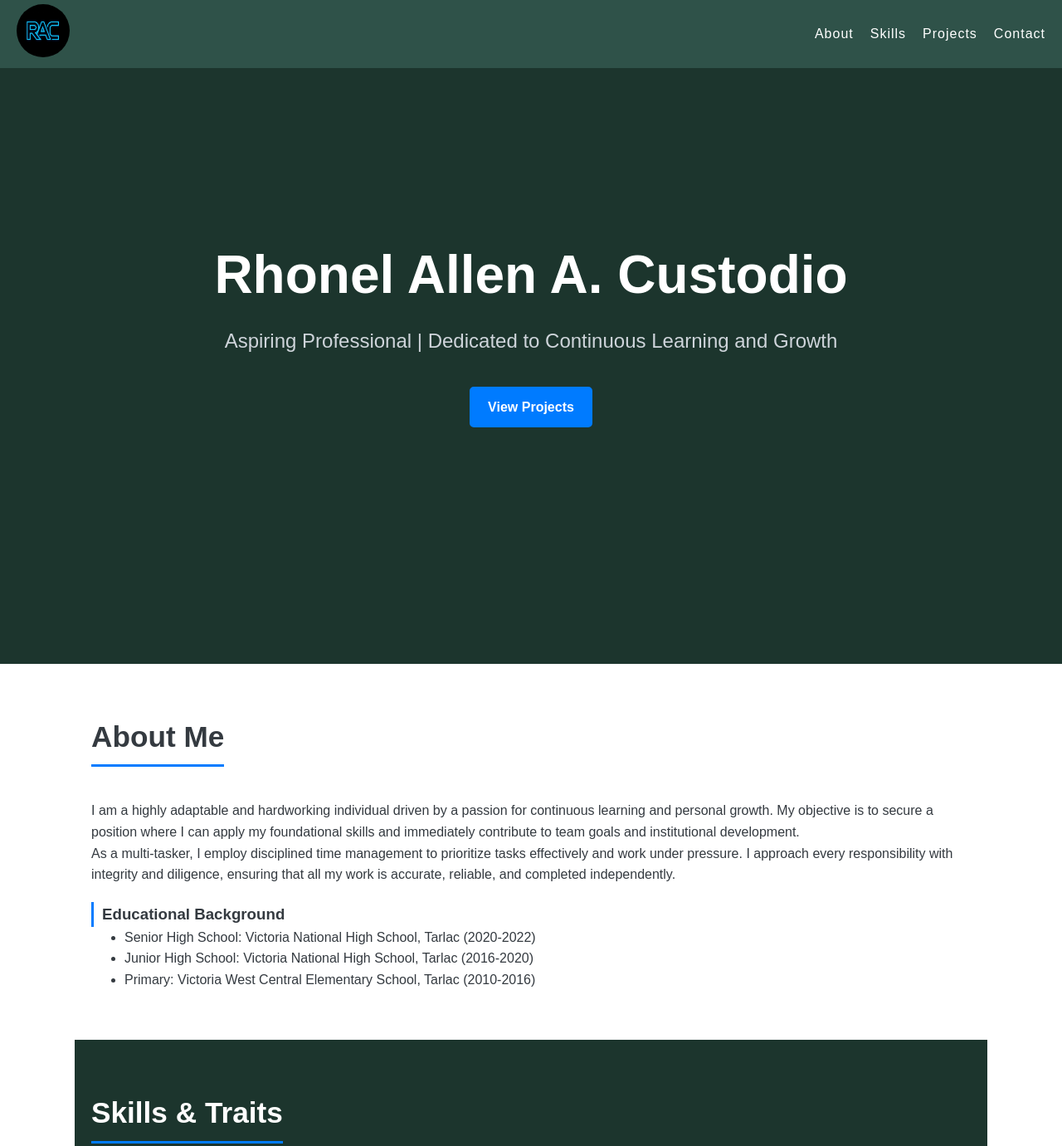
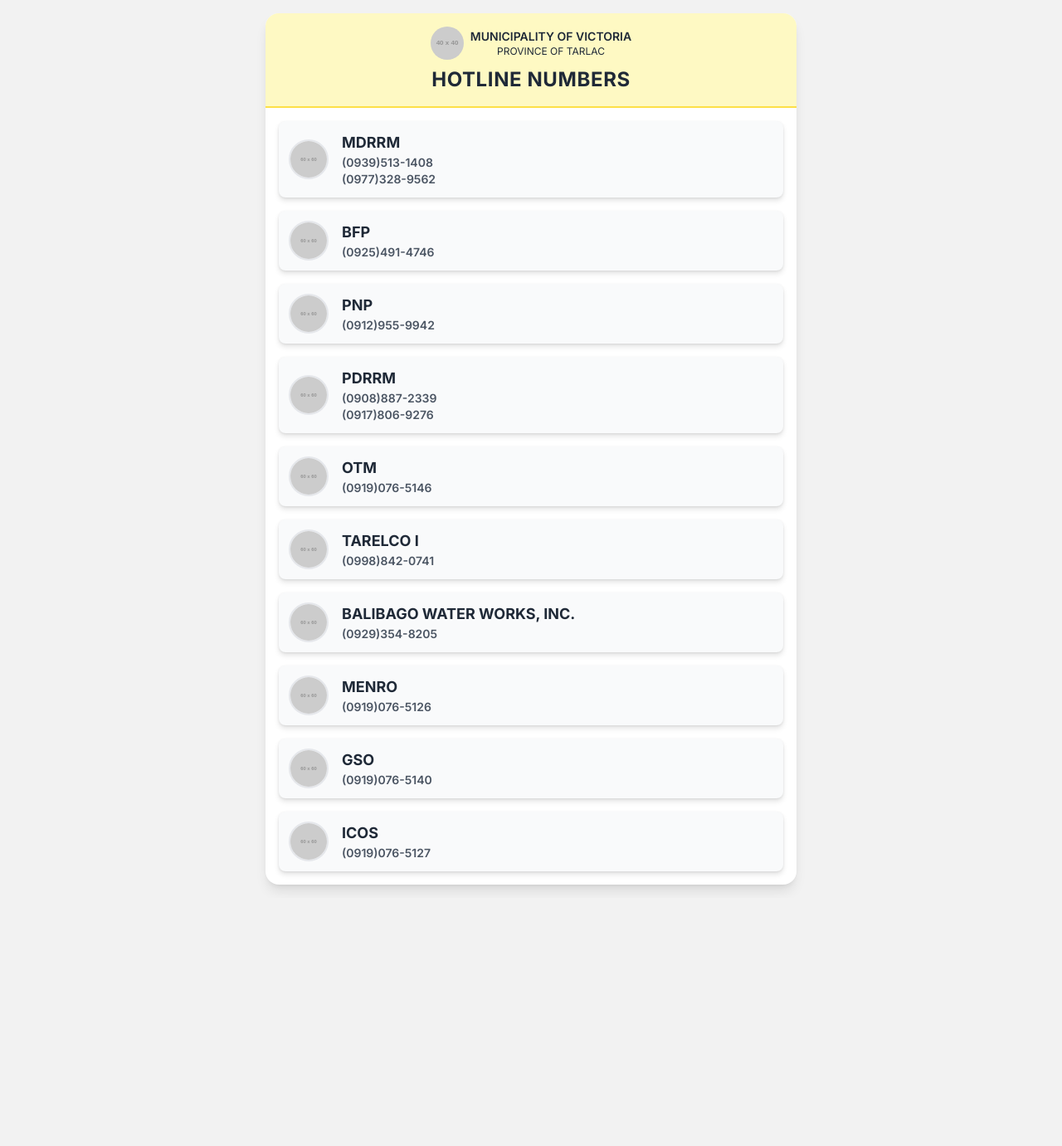
Before and after one commit to RhonelCustodio/webpage-project-team, a plain HTML site: page index.html in a window 1280 px wide. Shown: the top 1381 px of the page at 83% size. After the commit the page ends 1082 px from the top, so only its background shows below. Drawn offline with nearby package versions, Linux system fonts and the light colour scheme; placeholder pictures from the web are drawn by us.

Commit message:
Add files via upload

```diff
--- a/index.html
+++ b/index.html
@@ -3,120 +3,157 @@
 <head>
     <meta charset="UTF-8">
     <meta name="viewport" content="width=device-width, initial-scale=1.0">
-    <title>Rhonel Allen A. Custodio | Portfolio</title>
-    <link rel="stylesheet" href="style.css">
+    <title>Victoria Hotline Numbers</title>
+    <script src="https://cdn.tailwindcss.com"></script>
+    <link href="https://fonts.googleapis.com/css2?family=Inter:wght@400;600;700&display=swap" rel="stylesheet">
+    <style>
+        body {
+            font-family: 'Inter', sans-serif;
+            background-color: #f0f4f8;
+        }
+        .hotline-card {
+            box-shadow: 0 4px 6px rgba(0, 0, 0, 0.1), 0 1px 3px rgba(0, 0, 0, 0.08);
+            transition: transform 0.2s, box-shadow 0.2s;
+        }
+        .hotline-number:active {
+            transform: scale(0.98);
+            box-shadow: 0 2px 4px rgba(0, 0, 0, 0.1), 0 0px 2px rgba(0, 0, 0, 0.08);
+        }
+    </style>
 </head>
-<body>
+<body class="bg-[#f2f2f2] text-gray-800">
 
-    <header id="home">
-        <nav>
-            <div class="logo">
-                <img src="logo.png" alt="Rhonel Allen A. Custodio Logo/Photo">
-            </div>
-            <ul class="nav-links">
-                <li><a href="#about">About</a></li>
-                <li><a href="#skills">Skills</a></li>
-                <li><a href="#projects">Projects</a></li>
-                <li><a href="#contact">Contact</a></li>
-            </ul>
-        </nav>
-        <div class="hero">
-            <h1>Rhonel Allen A. Custodio</h1>
-            <p>Aspiring Professional | Dedicated to Continuous Learning and Growth</p>
-            <a href="#projects" class="button primary">View Projects</a>
-        </div>
-    </header>
-
-    <main>
-        <section id="about" class="container">
-            <h2>About Me</h2>
-            <div class="about-content">
-                <p>
-                    I am a highly adaptable and hardworking individual driven by a passion for continuous learning and personal growth. My objective is to secure a position where I can apply my foundational skills and immediately contribute to team goals and institutional development.
-                </p>
-                <p>
-                    As a multi-tasker, I employ disciplined time management to prioritize tasks effectively and work under pressure. I approach every responsibility with integrity and diligence, ensuring that all my work is accurate, reliable, and completed independently.
-                </p>
-                <h3>Educational Background</h3>
-                <ul>
-                    <li>Senior High School: Victoria National High School, Tarlac (2020-2022)</li>
-                    <li>Junior High School: Victoria National High School, Tarlac (2016-2020)</li>
-                    <li>Primary: Victoria West Central Elementary School, Tarlac (2010-2016)</li>
-                </ul>
-            </div>
-        </section>
-
-        <section id="skills" class="container dark-bg">
-            <h2>Skills & Traits</h2>
-            <div class="skills-grid">
-                <div class="skill-category">
-                    <h3>Technical Skills</h3>
-                    <ul>
-                        <li>Web Development: HTML5, CSS3, JavaScript</li>
-                        <li>Version Control: Git & GitHub</li>
-                        <li>Office Tools: Microsoft Word, Excel, PowerPoint</li>
-                    </ul>
-                </div>
-                <div class="skill-category">
-                    <h3>Personal Strengths</h3>
-                    <ul>
-                        <li>Hardworking & Trustworthy</li>
-                        <li>Multi-Tasking & Time Management</li>
-                        <li>Can Work Under Pressure</li>
-                        <li>Passion for Continuous Learning</li>
-                    </ul>
+    <div class="container mx-auto p-4 max-w-2xl">
+        <div class="bg-white rounded-2xl shadow-lg overflow-hidden">
+            <!-- Header section -->
+            <div class="bg-yellow-100 p-4 border-b-2 border-yellow-300 flex flex-col items-center">
+                <div class="flex items-center justify-center space-x-2 mb-2">
+                    <img src="https://placehold.co/40x40/fff/000?text=Logo" onerror="this.src='https://placehold.co/40x40/fff/000?text=Logo';" alt="Victoria Logo" class="w-10 h-10 rounded-full">
+                    <div class="text-center">
+                        <p class="text-sm font-semibold">MUNICIPALITY OF VICTORIA</p>
+                        <p class="text-xs">PROVINCE OF TARLAC</p>
                     </div>
                 </div>
-        </section>
+                <h1 class="text-lg md:text-xl lg:text-2xl font-bold tracking-wide">HOTLINE NUMBERS</h1>
+            </div>
 
-        <section id="projects" class="container">
-            <h2>Featured Projects</h2>
-            <p class="section-subtitle">Showcasing my ability to apply learning and manage independent tasks.</p>
+            <!-- Hotline list -->
+            <div class="p-4 space-y-4">
 
-            <div class="project-card">
-                <h3>1. Portfolio Website (This Page)</h3>
-                <p>A demonstration of foundational front-end skills. Built as a single-page application using clean HTML5 structure and responsive CSS3 styling.</p>
-                <div class="project-links">
-                    <a href="#" target="_blank" class="button secondary">Live Demo (You are here!)</a>
-                    <a href="[Your-GitHub-Repo-Link]" target="_blank" class="button">GitHub Repo</a>
+                <!-- Hotline Item 1: MDRRM -->
+                <div class="hotline-card bg-gray-50 rounded-lg p-3 flex items-center space-x-4">
+                    <div class="flex-shrink-0">
+                        <img src="https://placehold.co/60x60/4c7c34/fff?text=MDRRM" onerror="this.src='https://placehold.co/60x60/4c7c34/fff?text=MDRRM';" alt="MDRRM Logo" class="w-12 h-12 rounded-full border-2 border-gray-200">
+                    </div>
+                    <div class="flex-grow">
+                        <div class="font-bold text-lg">MDRRM</div>
+                        <a href="tel:09395131408" class="hotline-number block text-sm text-gray-600 font-semibold">(0939)513-1408</a>
+                        <a href="tel:09773289562" class="hotline-number block text-sm text-gray-600 font-semibold">(0977)328-9562</a>
                     </div>
                 </div>
 
-            <div class="project-card">
-                <h3>2. Basic To-Do List Application</h3>
-                <p>A small application to practice basic JavaScript logic and DOM manipulation. (In Progress - Demonstrates Eagerness to Learn)</p>
-                <div class="project-links">
-                    <a href="#" class="button disabled">Live Demo (Soon)</a>
-                    <a href="[Your-GitHub-Repo-Link-2]" target="_blank" class="button">GitHub Repo</a>
+                <!-- Hotline Item 2: BFP -->
+                <div class="hotline-card bg-gray-50 rounded-lg p-3 flex items-center space-x-4">
+                    <div class="flex-shrink-0">
+                        <img src="https://placehold.co/60x60/9e0007/fff?text=BFP" onerror="this.src='https://placehold.co/60x60/9e0007/fff?text=BFP';" alt="BFP Logo" class="w-12 h-12 rounded-full border-2 border-gray-200">
+                    </div>
+                    <div class="flex-grow">
+                        <div class="font-bold text-lg">BFP</div>
+                        <a href="tel:09254914746" class="hotline-number block text-sm text-gray-600 font-semibold">(0925)491-4746</a>
                     </div>
                 </div>
 
-            <div class="project-card">
-                <h3>3. Senior High School Research Documentation</h3>
-                <p>Digital archive of a major academic project. Demonstrates research, organizational, and technical documentation skills.</p>
-                <div class="project-links">
-                    <a href="#" class="button secondary">View Documentation</a>
-                    <a href="[Your-GitHub-Repo-Link-3]" target="_blank" class="button">GitHub Repo</a>
+                <!-- Hotline Item 3: PNP -->
+                <div class="hotline-card bg-gray-50 rounded-lg p-3 flex items-center space-x-4">
+                    <div class="flex-shrink-0">
+                        <img src="https://placehold.co/60x60/003884/fff?text=PNP" onerror="this.src='https://placehold.co/60x60/003884/fff?text=PNP';" alt="PNP Logo" class="w-12 h-12 rounded-full border-2 border-gray-200">
+                    </div>
+                    <div class="flex-grow">
+                        <div class="font-bold text-lg">PNP</div>
+                        <a href="tel:09129559942" class="hotline-number block text-sm text-gray-600 font-semibold">(0912)955-9942</a>
                     </div>
                 </div>
-        </section>
 
-        <section id="contact" class="container dark-bg">
-            <h2>Get In Touch</h2>
-            <p>I am eager to discuss opportunities where I can contribute and continue to grow my skills.</p>
-            <div class="contact-info">
-                <p><strong>Email:</strong> <a href="mailto:custodiorhonel@gmail.com">custodiorhonel@gmail.com</a></p>
-                <p><strong>Outlook:</strong> <a href="mailto:ra.custodio00587@student.teu.edu.ph">ra.custodio00587@student.tsu.edu.ph</a></p>
-                <p><strong>Mobile:</strong> 09916744853</p>
-                <p><strong>GitHub:</strong> <a href="https://github.com/RhonelCustodio" target="_blank">RhonelCustodio</a></p>
-                <p><strong>Facebook:</strong> <a href="https://www.facebook.com/zhkel8" target="_blank">Rhonel Custodio</a></p>
+                <!-- Hotline Item 4: PDRRM -->
+                <div class="hotline-card bg-gray-50 rounded-lg p-3 flex items-center space-x-4">
+                    <div class="flex-shrink-0">
+                        <img src="https://placehold.co/60x60/c80005/fff?text=PDRRM" onerror="this.src='https://placehold.co/60x60/c80005/fff?text=PDRRM';" alt="PDRRM Logo" class="w-12 h-12 rounded-full border-2 border-gray-200">
                     </div>
-        </section>
-    </main>
+                    <div class="flex-grow">
+                        <div class="font-bold text-lg">PDRRM</div>
+                        <a href="tel:09088872339" class="hotline-number block text-sm text-gray-600 font-semibold">(0908)887-2339</a>
+                        <a href="tel:09178069276" class="hotline-number block text-sm text-gray-600 font-semibold">(0917)806-9276</a>
+                    </div>
+                </div>
 
-    <footer>
-        <p>&copy; 2025 Rhonel Allen A. Custodio. Built with HTML and CSS.</p>
-        <a href="#home">Back to Top</a>
-    </footer>
+                <!-- Hotline Item 5: OTM -->
+                <div class="hotline-card bg-gray-50 rounded-lg p-3 flex items-center space-x-4">
+                    <div class="flex-shrink-0">
+                        <img src="https://placehold.co/60x60/1a4d1a/fff?text=OTM" onerror="this.src='https://placehold.co/60x60/1a4d1a/fff?text=OTM';" alt="OTM Logo" class="w-12 h-12 rounded-full border-2 border-gray-200">
+                    </div>
+                    <div class="flex-grow">
+                        <div class="font-bold text-lg">OTM</div>
+                        <a href="tel:09190765146" class="hotline-number block text-sm text-gray-600 font-semibold">(0919)076-5146</a>
+                    </div>
+                </div>
+
+                <!-- Hotline Item 6: TARELCO -->
+                <div class="hotline-card bg-gray-50 rounded-lg p-3 flex items-center space-x-4">
+                    <div class="flex-shrink-0">
+                        <img src="https://placehold.co/60x60/003366/fff?text=TARELCO" onerror="this.src='https://placehold.co/60x60/003366/fff?text=TARELCO';" alt="TARELCO Logo" class="w-12 h-12 rounded-full border-2 border-gray-200">
+                    </div>
+                    <div class="flex-grow">
+                        <div class="font-bold text-lg">TARELCO I</div>
+                        <a href="tel:09988420741" class="hotline-number block text-sm text-gray-600 font-semibold">(0998)842-0741</a>
+                    </div>
+                </div>
+
+                <!-- Hotline Item 7: BALIBAGO WATER WORKS, INC. -->
+                <div class="hotline-card bg-gray-50 rounded-lg p-3 flex items-center space-x-4">
+                    <div class="flex-shrink-0">
+                        <img src="https://placehold.co/60x60/01777b/fff?text=WATER" onerror="this.src='https://placehold.co/60x60/01777b/fff?text=WATER';" alt="Balibago Water Works, Inc. Logo" class="w-12 h-12 rounded-full border-2 border-gray-200">
+                    </div>
+                    <div class="flex-grow">
+                        <div class="font-bold text-lg">BALIBAGO WATER WORKS, INC.</div>
+                        <a href="tel:09293548205" class="hotline-number block text-sm text-gray-600 font-semibold">(0929)354-8205</a>
+                    </div>
+                </div>
+
+                <!-- Hotline Item 8: MENRO -->
+                <div class="hotline-card bg-gray-50 rounded-lg p-3 flex items-center space-x-4">
+                    <div class="flex-shrink-0">
+                        <img src="https://placehold.co/60x60/006a8e/fff?text=MENRO" onerror="this.src='https://placehold.co/60x60/006a8e/fff?text=MENRO';" alt="MENRO Logo" class="w-12 h-12 rounded-full border-2 border-gray-200">
+                    </div>
+                    <div class="flex-grow">
+                        <div class="font-bold text-lg">MENRO</div>
+                        <a href="tel:09190765126" class="hotline-number block text-sm text-gray-600 font-semibold">(0919)076-5126</a>
+                    </div>
+                </div>
+
+                <!-- Hotline Item 9: GSO -->
+                <div class="hotline-card bg-gray-50 rounded-lg p-3 flex items-center space-x-4">
+                    <div class="flex-shrink-0">
+                        <img src="https://placehold.co/60x60/5c5c5c/fff?text=GSO" onerror="this.src='https://placehold.co/60x60/5c5c5c/fff?text=GSO';" alt="GSO Logo" class="w-12 h-12 rounded-full border-2 border-gray-200">
+                    </div>
+                    <div class="flex-grow">
+                        <div class="font-bold text-lg">GSO</div>
+                        <a href="tel:09190765140" class="hotline-number block text-sm text-gray-600 font-semibold">(0919)076-5140</a>
+                    </div>
+                </div>
+
+                <!-- Hotline Item 10: ICOS -->
+                <div class="hotline-card bg-gray-50 rounded-lg p-3 flex items-center space-x-4">
+                    <div class="flex-shrink-0">
+                        <img src="https://placehold.co/60x60/4c4c4c/fff?text=ICOS" onerror="this.src='https://placehold.co/60x60/4c4c4c/fff?text=ICOS';" alt="ICOS Logo" class="w-12 h-12 rounded-full border-2 border-gray-200">
+                    </div>
+                    <div class="flex-grow">
+                        <div class="font-bold text-lg">ICOS</div>
+                        <a href="tel:09190765127" class="hotline-number block text-sm text-gray-600 font-semibold">(0919)076-5127</a>
+                    </div>
+                </div>
+
+            </div>
+        </div>
+    </div>
 </body>
 </html>
```
Lines whose indentation alone changed are shown as unchanged.
